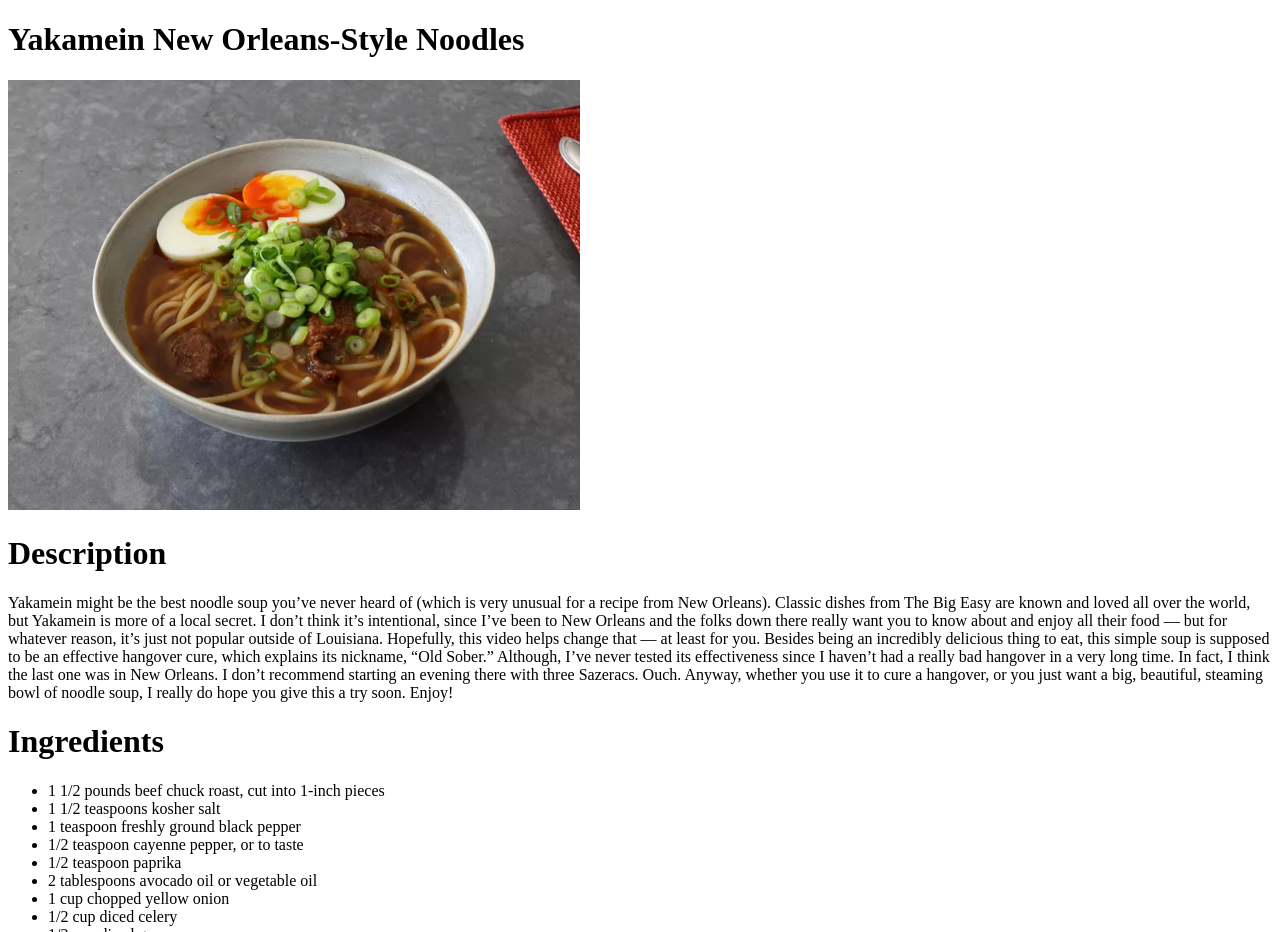
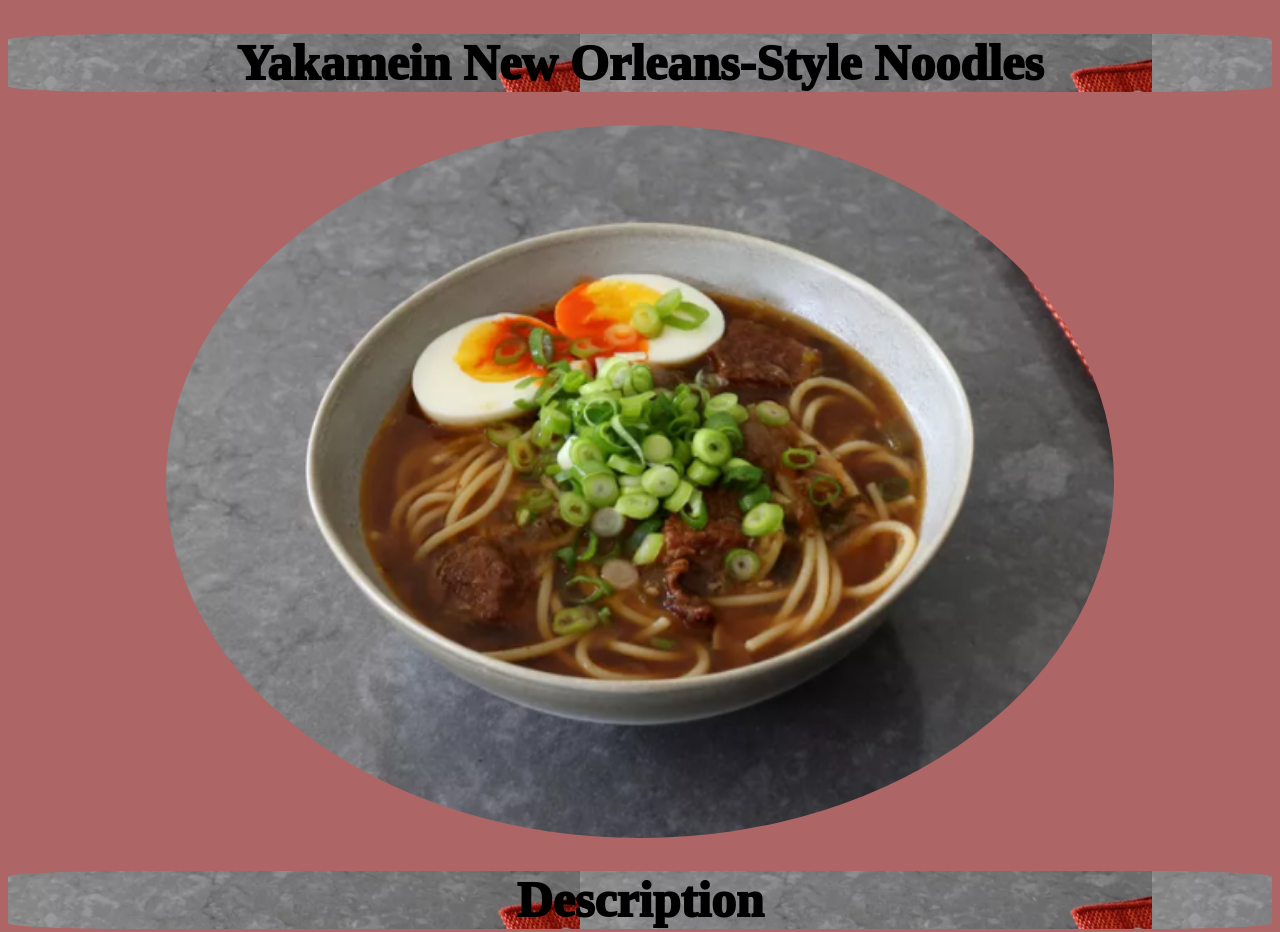
Before and after one commit to 28thumarsk/odin-recipes, a plain HTML site: page recipes/yakamein.html in a window 1280 px wide. Shown: the top 932 px of the page. Drawn offline with Linux system fonts and the light colour scheme.

Commit message:
Add  CSS styling to recipes website
CSS styling was added to the home page nad the various recipes pages

```diff
--- /dev/null
+++ b/recipes-css/beef-chili.css
@@ -0,0 +1,30 @@
+* {
+    background-color: yellowgreen;
+}
+
+#title,
+.desc,
+.Ingre,
+.toppings,
+.steps {
+    font-size: 50px;
+    font-weight: bolder;
+    background-image: url(../images/beefchili.png);
+    text-align: center;
+    border-radius: 10%;
+}
+
+img {
+    border-radius: 50%;
+    margin-left: auto;
+    margin-right: auto;
+    display: block;
+    width: 100%;
+    height: auto;
+}
+
+.desc2,
+ul,
+ol {
+    font-size: 20px;
+}
--- /dev/null
+++ b/recipes-css/eggs-benedict.css
@@ -0,0 +1,30 @@
+* {
+    background-color: rgb(245, 67, 126);
+}
+
+#title,
+.desc,
+.ingre,
+.steps {
+    font-size: 50px;
+    font-weight: bolder;
+    background-image: url(../images/eggsbenedict.png);
+    text-align: center;
+    border-radius: 10%;
+    color: rgb(255, 255, 255);
+}
+
+img {
+    border-radius: 50%;
+    margin-left: auto;
+    margin-right: auto;
+    display: block;
+    width: 90%;
+    height: auto;
+}
+
+.desc2,
+ul,
+ol {
+    font-size: 20px;
+}
--- /dev/null
+++ b/recipes-css/index.css
@@ -0,0 +1,33 @@
+.body {
+    font-family: "Times New Roman", "Lucida Console", serif;
+}
+
+
+.title {
+    text-align: center;
+    font-size: 50px;
+    font-weight: bolder;
+    color: rgb(247, 0, 255);
+    /* background-color: aqua; */
+    background-image: url(../images/yakamein\ noodles.png);
+}
+
+#list {
+    text-align: left;
+    background-color: wheat;
+}
+
+
+#yakamein {
+    background-image: url(../images/yakamein\ noodles.png);
+
+}
+
+#beef-chili {
+    background-image: url(../images/beefchili.png);
+}
+
+
+#eggs-benedict {
+    background-image: url(../images/eggsbenedict.png);
+}
--- /dev/null
+++ b/recipes-css/yakamein.css
@@ -0,0 +1,32 @@
+.title,
+.desc,
+.Ingredients,
+.Steps {
+    font-size: 50px;
+    color: rgb(0, 0, 0);
+    text-align: center;
+    font-weight: 1000;
+    background-image: url(../images/yakamein\ noodles.png);
+    border-radius: 10%;
+    /* opacity: 0.4; */
+}
+
+#image{
+   border-radius: 50%;
+   margin-left: auto;
+   margin-right: auto;
+   display: block;
+   width: 75%;
+   height: auto;
+   /* opacity: 0.7; */
+}
+
+.body,#ingre, #Steps{
+    font-size: 25px;
+    font-weight: 500;
+}
+
+
+* {
+    background-color: rgb(174, 101, 101);
+}
--- a/recipes/yakamein.html
+++ b/recipes/yakamein.html
@@ -4,12 +4,13 @@
     <meta charset="UTF-8">
     <meta name="viewport" content="width=device-width, initial-scale=1.0">
     <title>Yakamein Noodles(New Orleans Style)</title>
+    <link rel="stylesheet" href="../recipes-css/yakamein.css">
 </head>
 <body>
-    <p><h1>Yakamein New Orleans-Style Noodles</h1></p>
-    <p><img src="../images/yakamein noodles.png" alt="A bowl of delicious yakamein new orleans style noodles"></p>
-    <p><h1>Description</h1></p>
-    <p>
+    <p><h1 class="title">Yakamein New Orleans-Style Noodles</h1></p>
+    <p><img src="../images/yakamein noodles.png" alt="A bowl of delicious yakamein new orleans style noodles" id="image"></p>
+    <p><h1 class="desc">Description</h1></p>
+    <p class="body">
         Yakamein might be the best noodle soup you’ve never heard of (which is very unusual for a recipe from New Orleans).
         Classic dishes from The Big Easy are known and loved all over the world, but Yakamein is more of a local secret.
         I don’t think it’s intentional, since I’ve been to New Orleans and the folks down there really want you to know about and enjoy all their food —
@@ -19,8 +20,8 @@
         I don’t recommend starting an evening there with three Sazeracs. Ouch. Anyway, whether you use it to cure a hangover, or you just want a big, beautiful, steaming bowl of noodle soup,
         I really do hope you give this a try soon. Enjoy!
     </p>
-        <p><h1>Ingredients</h1></p>
-        <ul type="disk">
+        <p><h1 class="Ingredients">Ingredients</h1></p>
+        <ul type="disk" id="ingre">
             <li>1 1/2 pounds beef chuck roast, cut into 1-inch pieces</li>
             <li>1 1/2 teaspoons kosher salt</li>
             <li>1 teaspoon freshly ground black pepper</li>
@@ -41,8 +42,8 @@
             <li>1 cup sliced green onions</li>
         </ul>
 
-        <p><h1>Steps</h1></p>
-        <ol type="I">
+        <p><h1 class="Steps">Steps</h1></p>
+        <ol type="I" id = "Steps">
             <li>Place beef pieces into a bowl and add salt, black pepper, cayenne pepper, and paprika. Toss very thoroughly until meat is evenly coated. Let sit at room temperature for about 20 minutes before browning, or place in the fridge until needed.</li>
             <li>Add oil to a heavy-bottomed pot, and heat on high until oil is shimmering. Add beef in a single layer, and sear until a nice brown crust forms, 3 to 5 minutes.</li>
             <li>Turn beef over, and let other side cook about 2 minutes. The second side will not brown like the first, but that’s okay. Turn heat down to medium-high; remove beef to a bowl and set aside.</li>
```
Also changed, not shown: index.html (+7 -4 lines), recipes/beef-chili.html (+7 -6 lines), recipes/eggs-benedict.html (+6 -5 lines).
